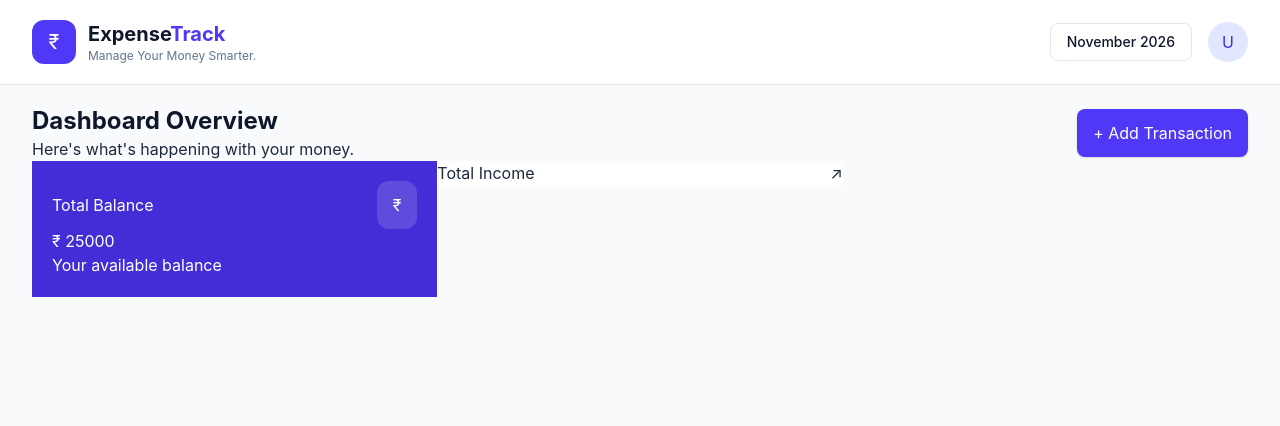
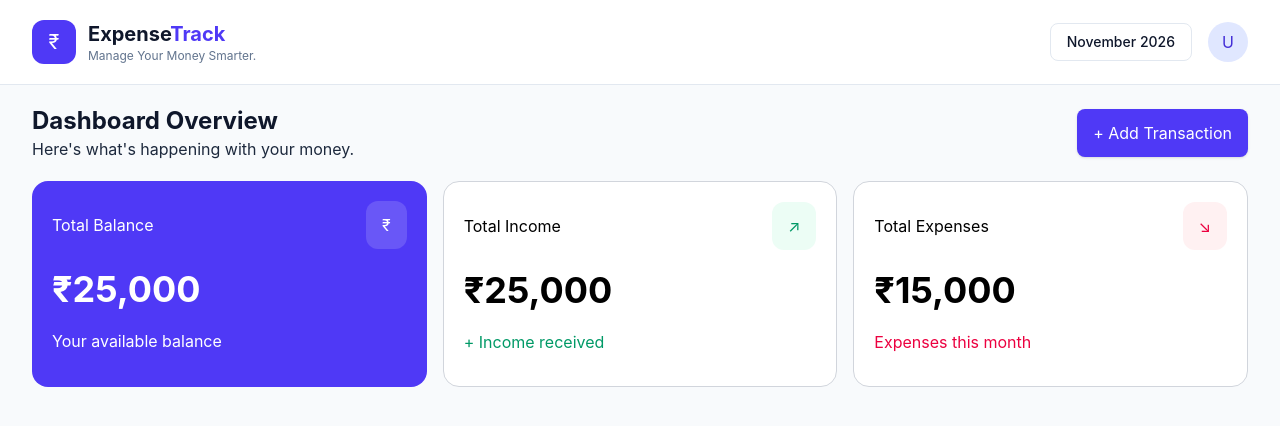
Before and after one commit to Hrithiksaini2000/Expense-Tracker-, a React (Vite) app: page / in a window 1280 px wide. Shown: the top 426 px of the page. Built offline with nearby package versions, Linux system fonts and the light colour scheme.

Commit message:
New Changes in UI

```diff
--- a/src/App.jsx
+++ b/src/App.jsx
@@ -27,7 +27,7 @@ export const App = () => {
         <main className="mx-auto max-w-7xl px-4 py-5 sm:px-6 lg:px-8">
 
           {/* Welcome Section */}
-          <section className="flex items-center justify-between gap-3">
+          <section className="flex items-center justify-between gap-3 mb-5">
             <div className="flex flex-col">
               <h2 className="text-slate-900 text-2xl font-bold">Dashboard Overview</h2>
               <p className="text-sm sm:text-base">Here's what's happening with your money.</p>
@@ -38,28 +38,43 @@ export const App = () => {
           </section>
 
           {/* Summary Cards */}
-          <section className="mb-8 grid grid-cols-1 sm:grid-cols-2 lg:grid-cols-3 ">
-            <div className="bg-indigo-700 text-white p-5">
-              <div className="flex justify-between items-center">
+          <section className="mb-8 grid grid-cols-1 sm:grid-cols-2 lg:grid-cols-3 gap-4">
+            <div className="bg-indigo-600 text-white p-5 rounded-2xl">
+              <div className="flex justify-between items-center mb-5">
                 <h2>Total Balance</h2>
                 <p className="bg-white/15 rounded-xl px-4 py-3">₹</p>
               </div>
-              <div>
-                ₹ 25000
+              <div className="text-4xl font-bold mb-5">
+                ₹25,000
               </div>
-              <div>
+              <div className="mb-3">
                 Your available balance
               </div>
             </div>
-            <div>
-              <div className="bg-white">
-                <div className="flex justify-between">
-                  <h2>Total Income</h2>
-                  <p>↗</p>
-                </div>
+            <div className="bg-white text-black p-5 rounded-2xl border border-gray-300">
+              <div className="flex justify-between items-center mb-5">
+                <h2>Total Income</h2>
+                <p className="bg-emerald-50 text-emerald-600 rounded-xl px-4 py-3">↗</p>
+              </div>
+              <div className="text-4xl font-bold mb-5">
+                ₹25,000
+              </div>
+              <div className="mb-3 text-emerald-600">
+                + Income received
               </div>
             </div>
-            <div></div>
+            <div className="bg-white text-black p-5 rounded-2xl border border-gray-300">
+              <div className="flex justify-between items-center mb-5">
+                <h2>Total Expenses</h2>
+                <p className="bg-rose-50 rounded-xl text-rose-600 px-4 py-3">↘</p>
+              </div>
+              <div className="text-4xl font-bold mb-5">
+                ₹15,000
+              </div>
+              <div className="mb-3 text-rose-600">
+                Expenses this month
+              </div>
+            </div>
           </section>
         </main>
       </div>
```
